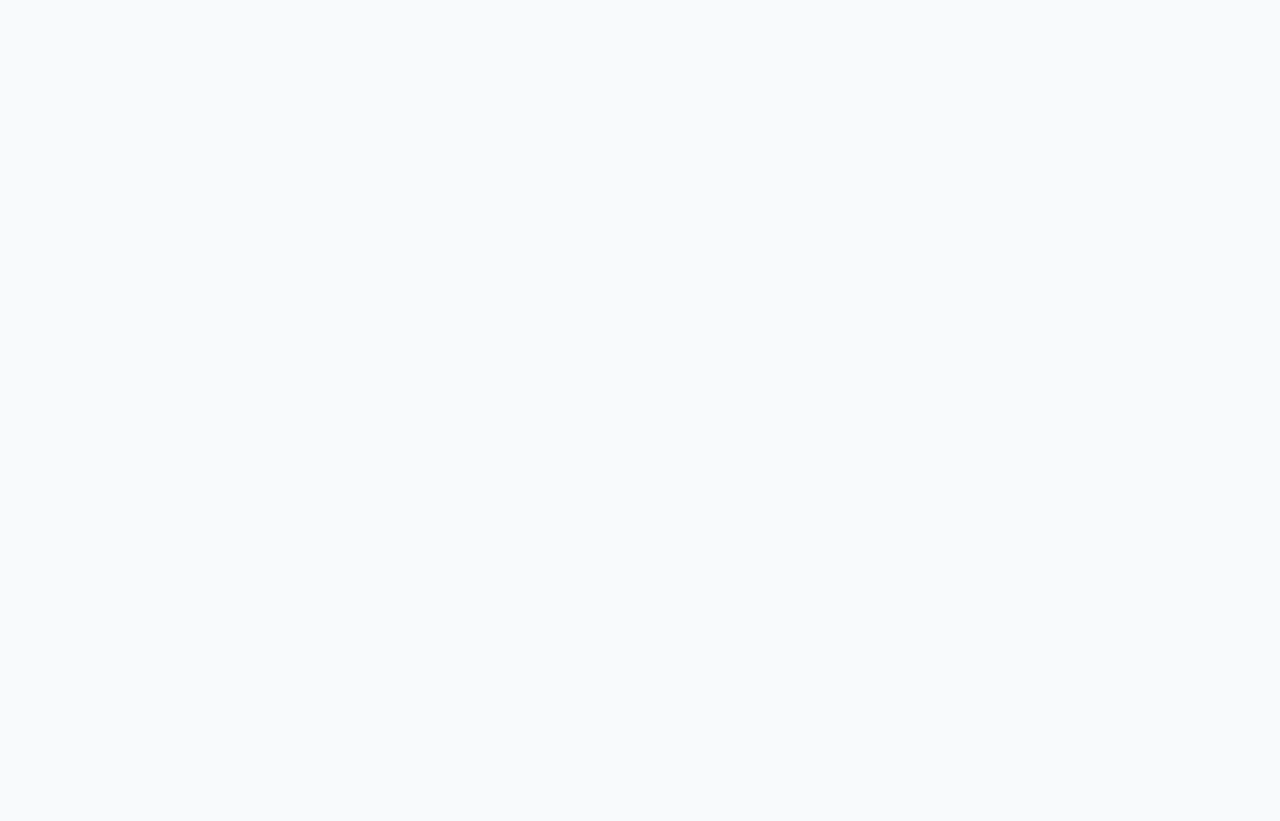
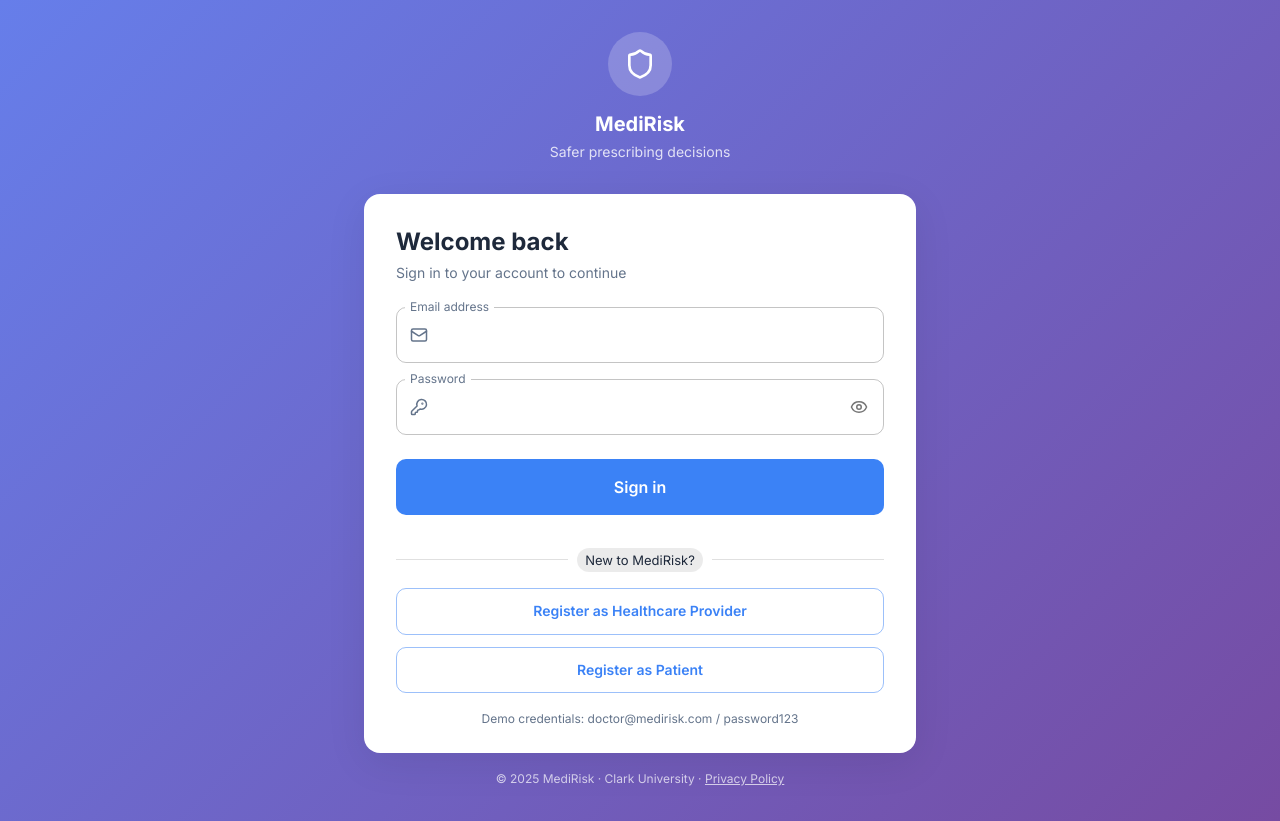
Before and after one commit to voidrlm/capstone, a React (Vite) app in the folder frontend/: page /login in a window 1280 px wide. Before the commit this address had no page. Before the commit the page ends 800 px from the top, so only its background shows below. Built offline with nearby package versions, Linux system fonts and the light colour scheme.

Commit message:
feat: Update App component to include LoginPage and remove unused routes

```diff
--- a/frontend/src/App.tsx
+++ b/frontend/src/App.tsx
@@ -1,7 +1,5 @@
-import { BrowserRouter as Router, Routes, Route } from "react-router-dom";
-import LandingPage from "./pages/LandingPageMUI";
-import FeaturesPage from "./pages/FeaturesPageMUI";
-import AboutPage from "./pages/AboutPageMUI";
+import { BrowserRouter as Router, Routes, Route, Navigate } from "react-router-dom";
+import LoginPage from "./pages/LoginPage";
 import PatientSignup from "./pages/PatientSignupMUI";
 import ProviderSignup from "./pages/ProviderSignupMUI";
 
@@ -9,9 +7,8 @@ function App() {
   return (
     <Router>
       <Routes>
-        <Route path="/" element={<LandingPage />} />
-        <Route path="/features" element={<FeaturesPage />} />
-        <Route path="/about" element={<AboutPage />} />
+        <Route path="/" element={<Navigate to="/login" replace />} />
+        <Route path="/login" element={<LoginPage />} />
         <Route path="/signup/patient" element={<PatientSignup />} />
         <Route path="/signup/provider" element={<ProviderSignup />} />
       </Routes>
```
